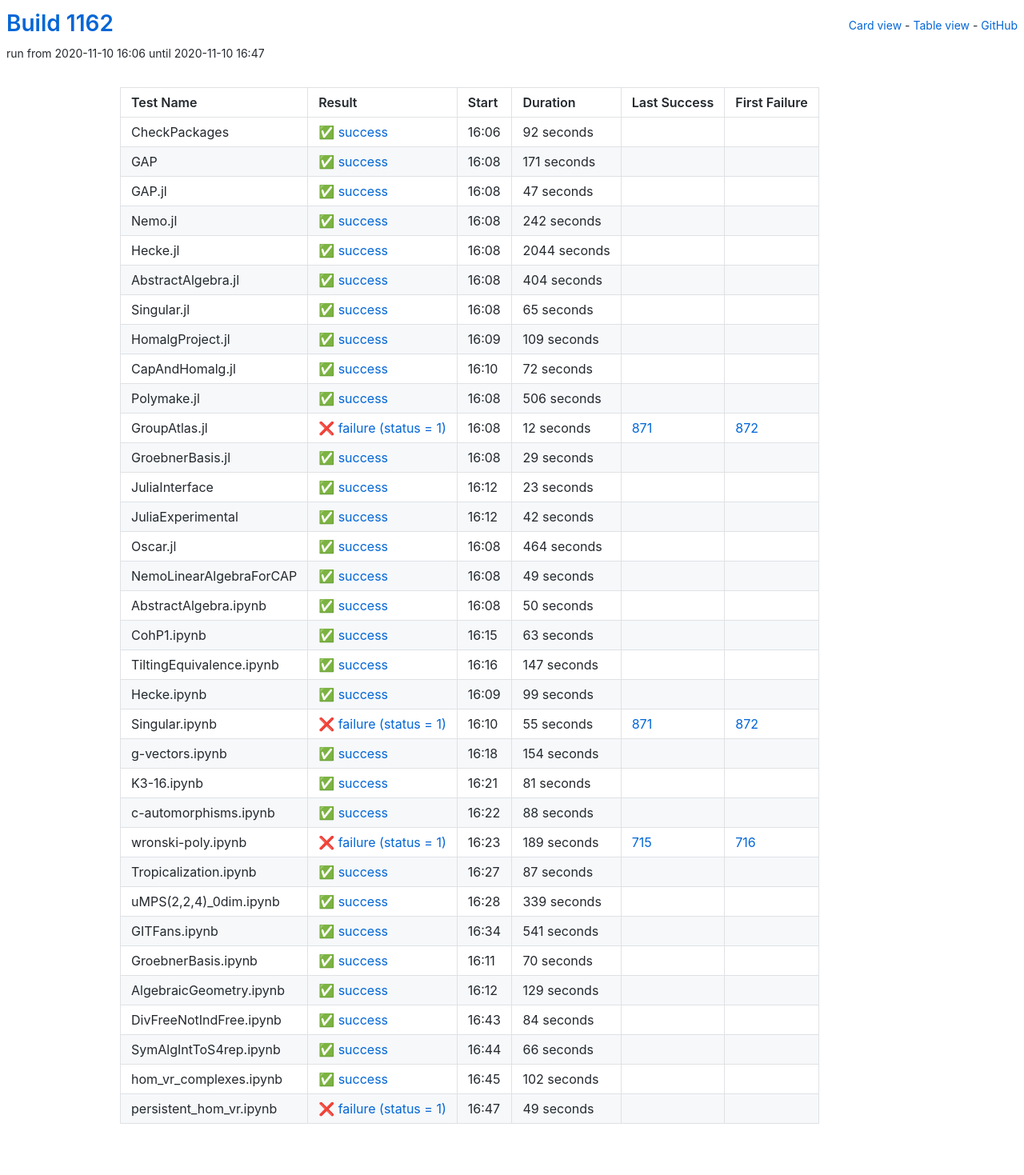
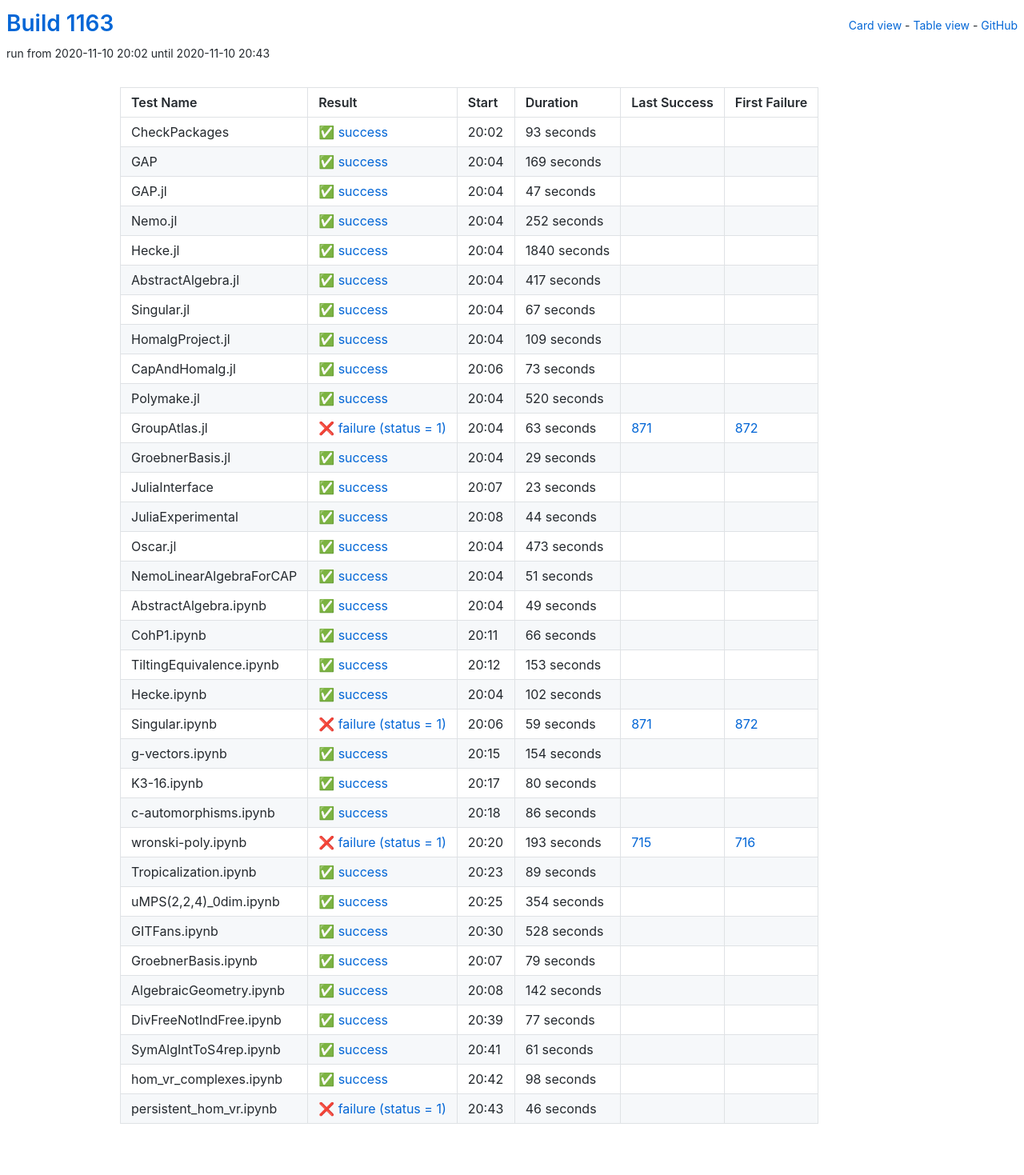
Before and after one commit to oscar-system/oscar-ci-status-stable, a Jekyll site: the page built from table.html, in a window 1280 px wide. Shown: the whole page at 80% size. Built offline with Jekyll 4.4.1, drawn with Linux system fonts in a browser that asks for light colours.

Commit message:
Build #1163

```diff
--- a/_data/ci.yml
+++ b/_data/ci.yml
@@ -1,6 +1,6 @@
 ---
-build: 1162
-build_url: https://oscarci.mathematik.uni-kl.de/job/oscar-stable/1162/
+build: 1163
+build_url: https://oscarci.mathematik.uni-kl.de/job/oscar-stable/1163/
 job: oscar-stable
 organization: oscar-system
 repo: oscar-ci-status-stable
@@ -8,32 +8,32 @@ repourl: https://github.com/oscar-system/oscar-ci-status-stable
 tests:
 - name: CheckPackages
   id: checkpackages
-  log: https://oscarci.mathematik.uni-kl.de/job/oscar-stable/1162/artifact/logs/build-1162/CheckPackages.log
-  start: 2020-11-10 16:06
+  log: https://oscarci.mathematik.uni-kl.de/job/oscar-stable/1163/artifact/logs/build-1163/CheckPackages.log
+  start: 2020-11-10 20:02
   success: true
   exitcode: 0
   status: success
-  duration: 92
+  duration: 93
   last_success: false
   last_success_url:
   first_failure: false
   first_failure_url:
 - name: GAP
   id: gap
-  log: https://oscarci.mathematik.uni-kl.de/job/oscar-stable/1162/artifact/logs/build-1162/GAP.log
-  start: 2020-11-10 16:08
+  log: https://oscarci.mathematik.uni-kl.de/job/oscar-stable/1163/artifact/logs/build-1163/GAP.log
+  start: 2020-11-10 20:04
   success: true
   exitcode: 0
   status: success
-  duration: 171
+  duration: 169
   last_success: false
   last_success_url:
   first_failure: false
   first_failure_url:
 - name: GAP.jl
   id: gap-jl
-  log: https://oscarci.mathematik.uni-kl.de/job/oscar-stable/1162/artifact/logs/build-1162/GAP.jl.log
-  start: 2020-11-10 16:08
+  log: https://oscarci.mathematik.uni-kl.de/job/oscar-stable/1163/artifact/logs/build-1163/GAP.jl.log
+  start: 2020-11-10 20:04
   success: true
   exitcode: 0
   status: success
@@ -44,56 +44,56 @@ tests:
   first_failure_url:
 - name: Nemo.jl
   id: nemo-jl
-  log: https://oscarci.mathematik.uni-kl.de/job/oscar-stable/1162/artifact/logs/build-1162/Nemo.jl.log
-  start: 2020-11-10 16:08
+  log: https://oscarci.mathematik.uni-kl.de/job/oscar-stable/1163/artifact/logs/build-1163/Nemo.jl.log
+  start: 2020-11-10 20:04
   success: true
   exitcode: 0
   status: success
-  duration: 242
+  duration: 252
   last_success: false
   last_success_url:
   first_failure: false
   first_failure_url:
 - name: Hecke.jl
   id: hecke-jl
-  log: https://oscarci.mathematik.uni-kl.de/job/oscar-stable/1162/artifact/logs/build-1162/Hecke.jl.log
-  start: 2020-11-10 16:08
+  log: https://oscarci.mathematik.uni-kl.de/job/oscar-stable/1163/artifact/logs/build-1163/Hecke.jl.log
+  start: 2020-11-10 20:04
   success: true
   exitcode: 0
   status: success
-  duration: 2044
+  duration: 1840
   last_success: false
   last_success_url:
   first_failure: false
   first_failure_url:
 - name: AbstractAlgebra.jl
   id: abstractalgebra-jl
-  log: https://oscarci.mathematik.uni-kl.de/job/oscar-stable/1162/artifact/logs/build-1162/AbstractAlgebra.jl.log
-  start: 2020-11-10 16:08
+  log: https://oscarci.mathematik.uni-kl.de/job/oscar-stable/1163/artifact/logs/build-1163/AbstractAlgebra.jl.log
+  start: 2020-11-10 20:04
   success: true
   exitcode: 0
   status: success
-  duration: 404
+  duration: 417
   last_success: false
   last_success_url:
   first_failure: false
   first_failure_url:
 - name: Singular.jl
   id: singular-jl
-  log: https://oscarci.mathematik.uni-kl.de/job/oscar-stable/1162/artifact/logs/build-1162/Singular.jl.log
-  start: 2020-11-10 16:08
+  log: https://oscarci.mathematik.uni-kl.de/job/oscar-stable/1163/artifact/logs/build-1163/Singular.jl.log
+  start: 2020-11-10 20:04
   success: true
   exitcode: 0
   status: success
-  duration: 65
+  duration: 67
   last_success: false
   last_success_url:
   first_failure: false
   first_failure_url:
 - name: HomalgProject.jl
   id: homalgproject-jl
-  log: https://oscarci.mathematik.uni-kl.de/job/oscar-stable/1162/artifact/logs/build-1162/HomalgProject.jl.log
-  start: 2020-11-10 16:09
+  log: https://oscarci.mathematik.uni-kl.de/job/oscar-stable/1163/artifact/logs/build-1163/HomalgProject.jl.log
+  start: 2020-11-10 20:04
   success: true
   exitcode: 0
   status: success
@@ -104,44 +104,44 @@ tests:
   first_failure_url:
 - name: CapAndHomalg.jl
   id: capandhomalg-jl
-  log: https://oscarci.mathematik.uni-kl.de/job/oscar-stable/1162/artifact/logs/build-1162/CapAndHomalg.jl.log
-  start: 2020-11-10 16:10
+  log: https://oscarci.mathematik.uni-kl.de/job/oscar-stable/1163/artifact/logs/build-1163/CapAndHomalg.jl.log
+  start: 2020-11-10 20:06
   success: true
   exitcode: 0
   status: success
-  duration: 72
+  duration: 73
   last_success: false
   last_success_url:
   first_failure: false
   first_failure_url:
 - name: Polymake.jl
   id: polymake-jl
-  log: https://oscarci.mathematik.uni-kl.de/job/oscar-stable/1162/artifact/logs/build-1162/Polymake.jl.log
-  start: 2020-11-10 16:08
+  log: https://oscarci.mathematik.uni-kl.de/job/oscar-stable/1163/artifact/logs/build-1163/Polymake.jl.log
+  start: 2020-11-10 20:04
   success: true
   exitcode: 0
   status: success
-  duration: 506
+  duration: 520
   last_success: false
   last_success_url:
   first_failure: false
   first_failure_url:
 - name: GroupAtlas.jl
   id: groupatlas-jl
-  log: https://oscarci.mathematik.uni-kl.de/job/oscar-stable/1162/artifact/logs/build-1162/GroupAtlas.jl.log
-  start: 2020-11-10 16:08
+  log: https://oscarci.mathematik.uni-kl.de/job/oscar-stable/1163/artifact/logs/build-1163/GroupAtlas.jl.log
+  start: 2020-11-10 20:04
   success: false
   exitcode: 1
   status: failure
-  duration: 12
+  duration: 63
   last_success: 871
   last_success_url: https://oscarci.mathematik.uni-kl.de/job/oscar-stable/871/
   first_failure: 872
   first_failure_url: https://oscarci.mathematik.uni-kl.de/job/oscar-stable/872/
 - name: GroebnerBasis.jl
   id: groebnerbasis-jl
-  log: https://oscarci.mathematik.uni-kl.de/job/oscar-stable/1162/artifact/logs/build-1162/GroebnerBasis.jl.log
-  start: 2020-11-10 16:08
+  log: https://oscarci.mathematik.uni-kl.de/job/oscar-stable/1163/artifact/logs/build-1163/GroebnerBasis.jl.log
+  start: 2020-11-10 20:04
   success: true
   exitcode: 0
   status: success
@@ -152,8 +152,8 @@ tests:
   first_failure_url:
 - name: JuliaInterface
   id: juliainterface
-  log: https://oscarci.mathematik.uni-kl.de/job/oscar-stable/1162/artifact/logs/build-1162/JuliaInterface.log
-  start: 2020-11-10 16:12
+  log: https://oscarci.mathematik.uni-kl.de/job/oscar-stable/1163/artifact/logs/build-1163/JuliaInterface.log
+  start: 2020-11-10 20:07
   success: true
   exitcode: 0
   status: success
@@ -164,32 +164,44 @@ tests:
   first_failure_url:
 - name: JuliaExperimental
   id: juliaexperimental
-  log: https://oscarci.mathematik.uni-kl.de/job/oscar-stable/1162/artifact/logs/build-1162/JuliaExperimental.log
-  start: 2020-11-10 16:12
+  log: https://oscarci.mathematik.uni-kl.de/job/oscar-stable/1163/artifact/logs/build-1163/JuliaExperimental.log
+  start: 2020-11-10 20:08
   success: true
   exitcode: 0
   status: success
-  duration: 42
+  duration: 44
   last_success: false
   last_success_url:
   first_failure: false
   first_failure_url:
 - name: Oscar.jl
   id: oscar-jl
-  log: https://oscarci.mathematik.uni-kl.de/job/oscar-stable/1162/artifact/logs/build-1162/Oscar.jl.log
-  start: 2020-11-10 16:08
+  log: https://oscarci.mathematik.uni-kl.de/job/oscar-stable/1163/artifact/logs/build-1163/Oscar.jl.log
+  start: 2020-11-10 20:04
   success: true
   exitcode: 0
   status: success
-  duration: 464
+  duration: 473
   last_success: false
   last_success_url:
   first_failure: false
   first_failure_url:
 - name: NemoLinearAlgebraForCAP
   id: nemolinearalgebraforcap
-  log: https://oscarci.mathematik.uni-kl.de/job/oscar-stable/1162/artifact/logs/build-1162/NemoLinearAlgebraForCAP.log
-  start: 2020-11-10 16:08
+  log: https://oscarci.mathematik.uni-kl.de/job/oscar-stable/1163/artifact/logs/build-1163/NemoLinearAlgebraForCAP.log
+  start: 2020-11-10 20:04
+  success: true
+  exitcode: 0
+  status: success
+  duration: 51
+  last_success: false
+  last_success_url:
+  first_failure: false
+  first_failure_url:
+- name: AbstractAlgebra.ipynb
+  id: abstractalgebra-ipynb
+  log: https://oscarci.mathematik.uni-kl.de/job/oscar-stable/1163/artifact/logs/build-1163/AbstractAlgebra.ipynb.log
+  start: 2020-11-10 20:04
   success: true
   exitcode: 0
   status: success
@@ -198,70 +210,58 @@ tests:
   last_success_url:
   first_failure: false
   first_failure_url:
-- name: AbstractAlgebra.ipynb
-  id: abstractalgebra-ipynb
-  log: https://oscarci.mathematik.uni-kl.de/job/oscar-stable/1162/artifact/logs/build-1162/AbstractAlgebra.ipynb.log
-  start: 2020-11-10 16:08
+- name: CohP1.ipynb
+  id: cohp1-ipynb
+  log: https://oscarci.mathematik.uni-kl.de/job/oscar-stable/1163/artifact/logs/build-1163/CohP1.ipynb.log
+  start: 2020-11-10 20:11
   success: true
   exitcode: 0
   status: success
-  duration: 50
-  last_success: false
-  last_success_url:
-  first_failure: false
-  first_failure_url:
-- name: CohP1.ipynb
-  id: cohp1-ipynb
-  log: https://oscarci.mathematik.uni-kl.de/job/oscar-stable/1162/artifact/logs/build-1162/CohP1.ipynb.log
-  start: 2020-11-10 16:15
-  success: true
-  exitcode: 0
-  status: success
-  duration: 63
+  duration: 66
   last_success: false
   last_success_url:
   first_failure: false
   first_failure_url:
 - name: TiltingEquivalence.ipynb
   id: tiltingequivalence-ipynb
-  log: https://oscarci.mathematik.uni-kl.de/job/oscar-stable/1162/artifact/logs/build-1162/TiltingEquivalence.ipynb.log
-  start: 2020-11-10 16:16
+  log: https://oscarci.mathematik.uni-kl.de/job/oscar-stable/1163/artifact/logs/build-1163/TiltingEquivalence.ipynb.log
+  start: 2020-11-10 20:12
   success: true
   exitcode: 0
   status: success
-  duration: 147
+  duration: 153
   last_success: false
   last_success_url:
   first_failure: false
   first_failure_url:
 - name: Hecke.ipynb
   id: hecke-ipynb
-  log: https://oscarci.mathematik.uni-kl.de/job/oscar-stable/1162/artifact/logs/build-1162/Hecke.ipynb.log
-  start: 2020-11-10 16:09
+  log: https://oscarci.mathematik.uni-kl.de/job/oscar-stable/1163/artifact/logs/build-1163/Hecke.ipynb.log
+  start: 2020-11-10 20:04
   success: true
   exitcode: 0
   status: success
-  duration: 99
+  duration: 102
   last_success: false
   last_success_url:
   first_failure: false
   first_failure_url:
 - name: Singular.ipynb
   id: singular-ipynb
-  log: https://oscarci.mathematik.uni-kl.de/job/oscar-stable/1162/artifact/logs/build-1162/Singular.ipynb.log
-  start: 2020-11-10 16:10
+  log: https://oscarci.mathematik.uni-kl.de/job/oscar-stable/1163/artifact/logs/build-1163/Singular.ipynb.log
+  start: 2020-11-10 20:06
   success: false
   exitcode: 1
   status: failure
-  duration: 55
+  duration: 59
   last_success: 871
   last_success_url: https://oscarci.mathematik.uni-kl.de/job/oscar-stable/871/
   first_failure: 872
   first_failure_url: https://oscarci.mathematik.uni-kl.de/job/oscar-stable/872/
 - name: g-vectors.ipynb
   id: g-vectors-ipynb
-  log: https://oscarci.mathematik.uni-kl.de/job/oscar-stable/1162/artifact/logs/build-1162/g-vectors.ipynb.log
-  start: 2020-11-10 16:18
+  log: https://oscarci.mathematik.uni-kl.de/job/oscar-stable/1163/artifact/logs/build-1163/g-vectors.ipynb.log
+  start: 2020-11-10 20:15
   success: true
   exitcode: 0
   status: success
@@ -272,144 +272,144 @@ tests:
   first_failure_url:
 - name: K3-16.ipynb
   id: k3-16-ipynb
-  log: https://oscarci.mathematik.uni-kl.de/job/oscar-stable/1162/artifact/logs/build-1162/K3-16.ipynb.log
-  start: 2020-11-10 16:21
+  log: https://oscarci.mathematik.uni-kl.de/job/oscar-stable/1163/artifact/logs/build-1163/K3-16.ipynb.log
+  start: 2020-11-10 20:17
   success: true
   exitcode: 0
   status: success
-  duration: 81
+  duration: 80
   last_success: false
   last_success_url:
   first_failure: false
   first_failure_url:
 - name: c-automorphisms.ipynb
   id: c-automorphisms-ipynb
-  log: https://oscarci.mathematik.uni-kl.de/job/oscar-stable/1162/artifact/logs/build-1162/c-automorphisms.ipynb.log
-  start: 2020-11-10 16:22
+  log: https://oscarci.mathematik.uni-kl.de/job/oscar-stable/1163/artifact/logs/build-1163/c-automorphisms.ipynb.log
+  start: 2020-11-10 20:18
   success: true
   exitcode: 0
   status: success
-  duration: 88
+  duration: 86
   last_success: false
   last_success_url:
   first_failure: false
   first_failure_url:
 - name: wronski-poly.ipynb
   id: wronski-poly-ipynb
-  log: https://oscarci.mathematik.uni-kl.de/job/oscar-stable/1162/artifact/logs/build-1162/wronski-poly.ipynb.log
-  start: 2020-11-10 16:23
+  log: https://oscarci.mathematik.uni-kl.de/job/oscar-stable/1163/artifact/logs/build-1163/wronski-poly.ipynb.log
+  start: 2020-11-10 20:20
   success: false
   exitcode: 1
   status: failure
-  duration: 189
+  duration: 193
   last_success: 715
   last_success_url: https://oscarci.mathematik.uni-kl.de/job/oscar-stable/715/
   first_failure: 716
   first_failure_url: https://oscarci.mathematik.uni-kl.de/job/oscar-stable/716/
 - name: Tropicalization.ipynb
   id: tropicalization-ipynb
-  log: https://oscarci.mathematik.uni-kl.de/job/oscar-stable/1162/artifact/logs/build-1162/Tropicalization.ipynb.log
-  start: 2020-11-10 16:27
+  log: https://oscarci.mathematik.uni-kl.de/job/oscar-stable/1163/artifact/logs/build-1163/Tropicalization.ipynb.log
+  start: 2020-11-10 20:23
   success: true
   exitcode: 0
   status: success
-  duration: 87
+  duration: 89
   last_success: false
   last_success_url:
   first_failure: false
   first_failure_url:
 - name: uMPS(2,2,4)_0dim.ipynb
   id: umps-2-2-4-0dim-ipynb
-  log: https://oscarci.mathematik.uni-kl.de/job/oscar-stable/1162/artifact/logs/build-1162/uMPS-2-2-4-_0dim.ipynb.log
-  start: 2020-11-10 16:28
+  log: https://oscarci.mathematik.uni-kl.de/job/oscar-stable/1163/artifact/logs/build-1163/uMPS-2-2-4-_0dim.ipynb.log
+  start: 2020-11-10 20:25
   success: true
   exitcode: 0
   status: success
-  duration: 339
+  duration: 354
   last_success: false
   last_success_url:
   first_failure: false
   first_failure_url:
 - name: GITFans.ipynb
   id: gitfans-ipynb
-  log: https://oscarci.mathematik.uni-kl.de/job/oscar-stable/1162/artifact/logs/build-1162/GITFans.ipynb.log
-  start: 2020-11-10 16:34
+  log: https://oscarci.mathematik.uni-kl.de/job/oscar-stable/1163/artifact/logs/build-1163/GITFans.ipynb.log
+  start: 2020-11-10 20:30
   success: true
   exitcode: 0
   status: success
-  duration: 541
+  duration: 528
   last_success: false
   last_success_url:
   first_failure: false
   first_failure_url:
 - name: GroebnerBasis.ipynb
   id: groebnerbasis-ipynb
-  log: https://oscarci.mathematik.uni-kl.de/job/oscar-stable/1162/artifact/logs/build-1162/GroebnerBasis.ipynb.log
-  start: 2020-11-10 16:11
+  log: https://oscarci.mathematik.uni-kl.de/job/oscar-stable/1163/artifact/logs/build-1163/GroebnerBasis.ipynb.log
+  start: 2020-11-10 20:07
   success: true
   exitcode: 0
   status: success
-  duration: 70
+  duration: 79
   last_success: false
   last_success_url:
   first_failure: false
   first_failure_url:
 - name: AlgebraicGeometry.ipynb
   id: algebraicgeometry-ipynb
-  log: https://oscarci.mathematik.uni-kl.de/job/oscar-stable/1162/artifact/logs/build-1162/AlgebraicGeometry.ipynb.log
-  start: 2020-11-10 16:12
+  log: https://oscarci.mathematik.uni-kl.de/job/oscar-stable/1163/artifact/logs/build-1163/AlgebraicGeometry.ipynb.log
+  start: 2020-11-10 20:08
   success: true
   exitcode: 0
   status: success
-  duration: 129
+  duration: 142
   last_success: false
   last_success_url:
   first_failure: false
   first_failure_url:
 - name: DivFreeNotIndFree.ipynb
   id: divfreenotindfree-ipynb
-  log: https://oscarci.mathematik.uni-kl.de/job/oscar-stable/1162/artifact/logs/build-1162/DivFreeNotIndFree.ipynb.log
-  start: 2020-11-10 16:43
+  log: https://oscarci.mathematik.uni-kl.de/job/oscar-stable/1163/artifact/logs/build-1163/DivFreeNotIndFree.ipynb.log
+  start: 2020-11-10 20:39
   success: true
   exitcode: 0
   status: success
-  duration: 84
+  duration: 77
   last_success: false
   last_success_url:
   first_failure: false
   first_failure_url:
 - name: SymAlgIntToS4rep.ipynb
   id: symalginttos4rep-ipynb
-  log: https://oscarci.mathematik.uni-kl.de/job/oscar-stable/1162/artifact/logs/build-1162/SymAlgIntToS4rep.ipynb.log
-  start: 2020-11-10 16:44
+  log: https://oscarci.mathematik.uni-kl.de/job/oscar-stable/1163/artifact/logs/build-1163/SymAlgIntToS4rep.ipynb.log
+  start: 2020-11-10 20:41
   success: true
   exitcode: 0
   status: success
-  duration: 66
+  duration: 61
   last_success: false
   last_success_url:
   first_failure: false
   first_failure_url:
 - name: hom_vr_complexes.ipynb
   id: hom-vr-complexes-ipynb
-  log: https://oscarci.mathematik.uni-kl.de/job/oscar-stable/1162/artifact/logs/build-1162/hom_vr_complexes.ipynb.log
-  start: 2020-11-10 16:45
+  log: https://oscarci.mathematik.uni-kl.de/job/oscar-stable/1163/artifact/logs/build-1163/hom_vr_complexes.ipynb.log
+  start: 2020-11-10 20:42
   success: true
   exitcode: 0
   status: success
-  duration: 102
+  duration: 98
   last_success: false
   last_success_url:
   first_failure: false
   first_failure_url:
 - name: persistent_hom_vr.ipynb
   id: persistent-hom-vr-ipynb
-  log: https://oscarci.mathematik.uni-kl.de/job/oscar-stable/1162/artifact/logs/build-1162/persistent_hom_vr.ipynb.log
-  start: 2020-11-10 16:47
+  log: https://oscarci.mathematik.uni-kl.de/job/oscar-stable/1163/artifact/logs/build-1163/persistent_hom_vr.ipynb.log
+  start: 2020-11-10 20:43
   success: false
   exitcode: 1
   status: failure
-  duration: 49
+  duration: 46
   last_success: false
   last_success_url:
   first_failure: false
```
Also changed, not shown: README.md.
